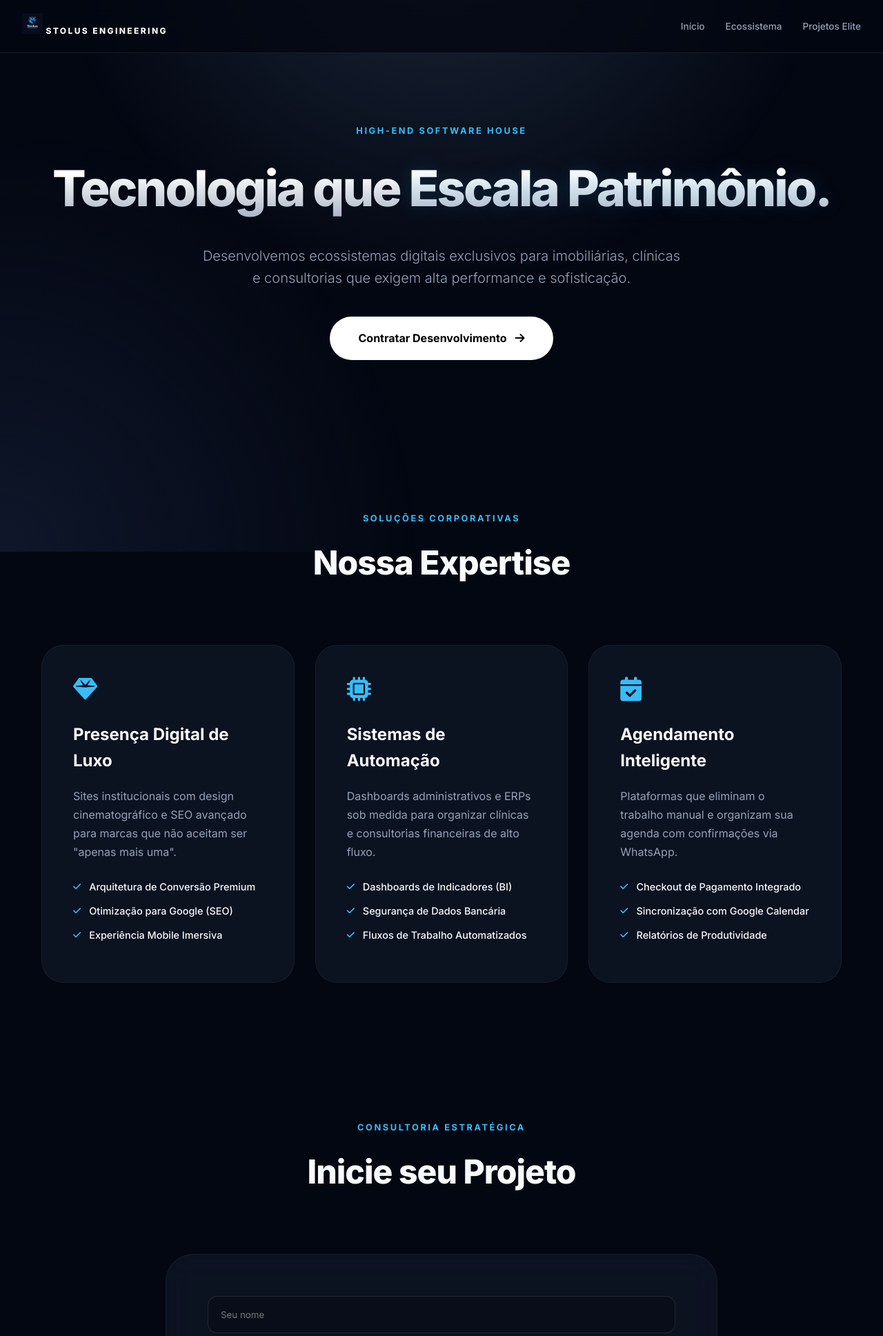
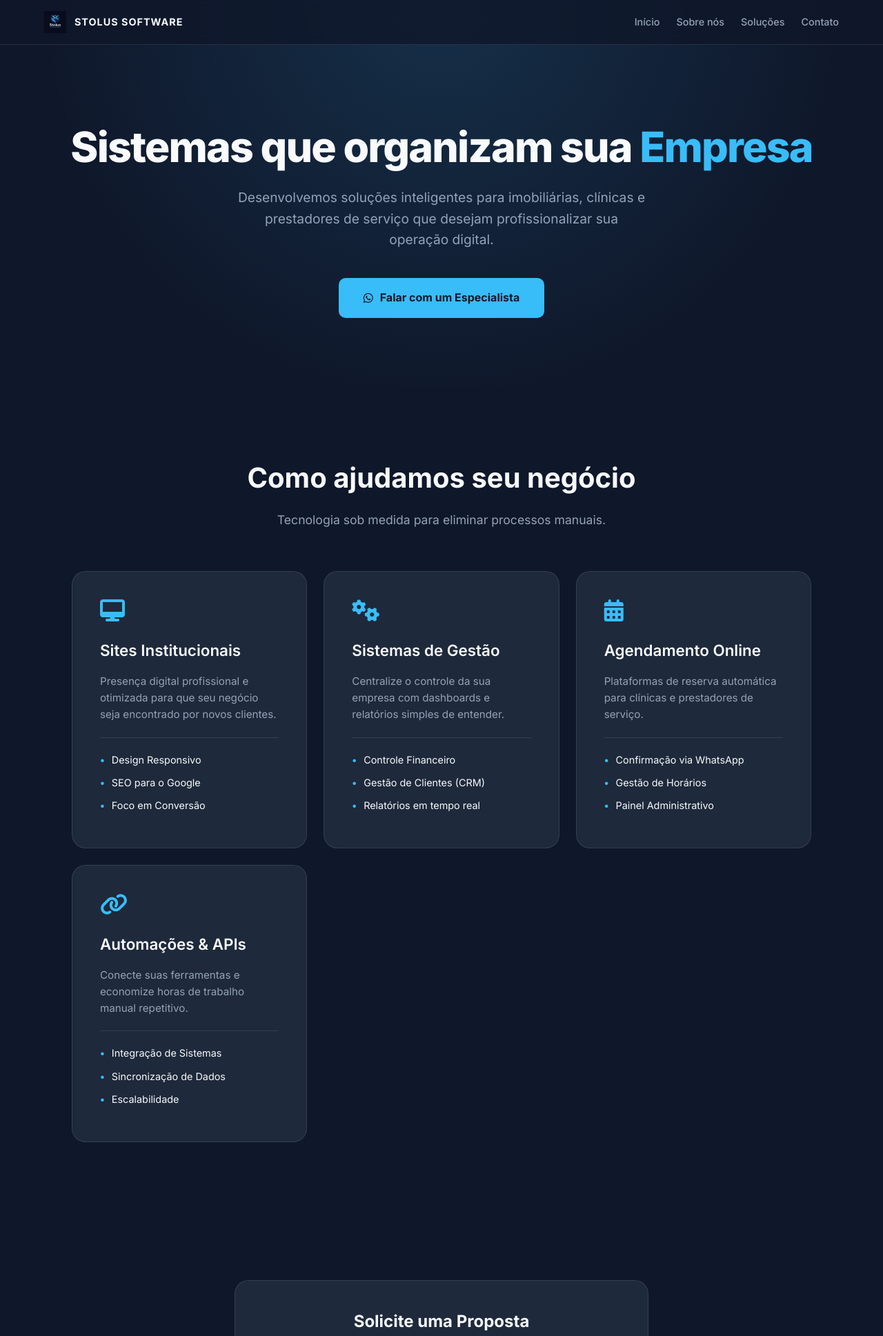
Before and after one commit to mathRyan889/Stolus_Dev, a Django app: page / in a window 1280 px wide. Shown: the top 1937 px of the page at 69% size. Run offline with Django 5.2, Linux system fonts and the light colour scheme.

Commit message:
alteração de layout

```diff
--- a/MeuSite/templates/home.html
+++ b/MeuSite/templates/home.html
@@ -4,200 +4,237 @@
 <head>
     <meta charset="UTF-8">
     <meta name="viewport" content="width=device-width, initial-scale=1.0">
-    <title>Stolus | Engenharia de Software Elite</title>
+    <title>Stolus | Sistemas para Empresas em Crescimento</title>
     <link href="https://fonts.googleapis.com/css2?family=Inter:wght@300;400;500;600;700;800&display=swap" rel="stylesheet">
     <link rel="stylesheet" href="https://cdnjs.cloudflare.com/ajax/libs/font-awesome/6.5.1/css/all.min.css">
     <style>
         :root {
-            --bg-dark: #030712;
-            --card-bg: rgba(17, 24, 39, 0.7);
+            --bg: #0f172a;
+            --surface: #1e293b;
             --primary: #38bdf8;
-            --primary-glow: rgba(56, 189, 248, 0.15);
+            --primary-hover: #7dd3fc;
             --text-main: #f8fafc;
             --text-dim: #94a3b8;
-            --accent: #818cf8;
+            --border: rgba(255, 255, 255, 0.1);
         }
 
         * { margin: 0; padding: 0; box-sizing: border-box; font-family: 'Inter', sans-serif; }
-        body { background: var(--bg-dark); color: var(--text-main); line-height: 1.6; overflow-x: hidden; }
+        body { background: var(--bg); color: var(--text-main); line-height: 1.6; overflow-x: hidden; }
 
-        /* Background Effects */
-        .bg-glow {
-            position: fixed; top: 0; left: 0; width: 100%; height: 100%;
-            background: radial-gradient(circle at 50% -20%, #1e293b, transparent 50%),
-                        radial-gradient(circle at 0% 100%, #0f172a, transparent 40%);
-            z-index: -1;
+        /* Navbar Moderna */
+        .navbar {
+            position: fixed; top: 0; width: 100%; z-index: 1000;
+            background: rgba(15, 23, 42, 0.8); backdrop-filter: blur(12px);
+            border-bottom: 1px solid var(--border);
+            padding: 1rem 5%; display: flex; justify-content: space-between; align-items: center;
+        }
+        .nav-logo-container { display: flex; align-items: center; gap: 12px; }
+        .nav-logo-text { font-weight: 700; font-size: 0.9rem; letter-spacing: 1px; color: var(--text-main); }
+
+        .nav-links { display: flex; gap: 24px; list-style: none; }
+        .nav-links a { color: var(--text-dim); text-decoration: none; font-size: 0.9rem; font-weight: 500; transition: 0.3s; }
+        .nav-links a:hover { color: var(--primary); }
+
+        /* Hero Section */
+        header {
+            padding: 180px 5% 100px;
+            text-align: center;
+            background: radial-gradient(circle at 50% 0%, rgba(56, 189, 248, 0.15), transparent 70%);
+        }
+        .hero h1 { font-size: clamp(2.5rem, 5vw, 3.8rem); font-weight: 800; letter-spacing: -0.03em; line-height: 1.1; margin-bottom: 24px; }
+        .hero h1 span { color: var(--primary); }
+        .hero p { max-width: 600px; margin: 0 auto 40px; color: var(--text-dim); font-size: 1.2rem; font-weight: 400; }
+
+        .btn-main {
+            padding: 16px 36px; background: var(--primary); color: #0f172a;
+            border-radius: 10px; font-weight: 700; text-decoration: none;
+            display: inline-flex; align-items: center; gap: 10px; transition: 0.3s;
+        }
+        .btn-main:hover { background: var(--primary-hover); transform: translateY(-2px); box-shadow: 0 10px 20px rgba(56, 189, 248, 0.2); }
+
+        /* Grid de Serviços */
+        section { max-width: 1200px; margin: auto; padding: 100px 5%; }
+        .section-header { text-align: center; margin-bottom: 60px; }
+        .section-header h2 { font-size: 2.5rem; font-weight: 700; margin-bottom: 15px; }
+        .section-header p { color: var(--text-dim); font-size: 1.1rem; }
+
+        .solution-grid {
+            display: grid; grid-template-columns: repeat(auto-fit, minmax(280px, 1fr)); gap: 24px;
         }
 
-        .navbar {
-            position: fixed; top: 0; width: 100%; z-index: 1000;
-            background: rgba(3, 7, 18, 0.8); backdrop-filter: blur(16px);
-            border-bottom: 1px solid rgba(255,255,255,0.08);
-            padding: 1.2rem 2rem; display: flex; justify-content: space-between; align-items: center;
-        }
-        .nav-logo-text { font-weight: 800; font-size: 0.75rem; letter-spacing: 0.2em; color: var(--text-main); text-transform: uppercase; }
-
-        .nav-links { display: flex; gap: 30px; list-style: none; }
-        .nav-links a { color: var(--text-dim); text-decoration: none; font-size: 0.85rem; font-weight: 500; transition: 0.3s; }
-        .nav-links a:hover { color: var(--primary); }
-
-        /* Hero Refinado */
-        header { padding: 180px 20px 120px; text-align: center; }
-        .hero h1 {
-            font-size: clamp(2.8rem, 6vw, 4.5rem); font-weight: 800; letter-spacing: -0.04em; margin-bottom: 24px;
-            background: linear-gradient(to bottom, #fff 30%, #94a3b8); -webkit-background-clip: text; -webkit-text-fill-color: transparent;
-        }
-        .hero span { color: var(--primary); text-shadow: 0 0 30px var(--primary-glow); }
-        .hero p { max-width: 700px; margin: 0 auto 40px; color: var(--text-dim); font-size: 1.25rem; font-weight: 300; }
-
-        .btn-main {
-            padding: 18px 40px; background: #fff; color: #000;
-            border-radius: 50px; font-weight: 700; text-decoration: none;
-            display: inline-flex; align-items: center; gap: 12px; transition: 0.4s cubic-bezier(0.4, 0, 0.2, 1);
-            border: 1px solid transparent;
-        }
-        .btn-main:hover { transform: translateY(-3px); box-shadow: 0 20px 40px rgba(0,0,0,0.4); background: var(--primary); color: #fff; }
-
-        /* Cards Estilo Glassmorphism */
-        section { max-width: 1200px; margin: auto; padding: 100px 20px; }
-        .section-tag { color: var(--primary); font-size: 0.8rem; font-weight: 700; text-transform: uppercase; letter-spacing: 0.2em; display: block; margin-bottom: 15px; text-align: center; }
-        .section-title { text-align: center; margin-bottom: 80px; font-size: 3rem; font-weight: 800; letter-spacing: -0.02em; }
-
-        .solution-grid { display: grid; grid-template-columns: repeat(auto-fit, minmax(300px, 1fr)); gap: 30px; }
         .solution-link { text-decoration: none; color: inherit; }
 
         .solution-card {
-            background: var(--card-bg); border: 1px solid rgba(255,255,255,0.05);
-            padding: 45px; border-radius: 32px; transition: 0.5s; display: flex; flex-direction: column;
-            height: 100%; position: relative; overflow: hidden;
+            background: var(--surface); border: 1px solid var(--border);
+            padding: 40px; border-radius: 20px; transition: 0.3s;
+            height: 100%; display: flex; flex-direction: column;
         }
-        .solution-card::before {
-            content: ""; position: absolute; top: 0; left: 0; width: 100%; height: 100%;
-            background: linear-gradient(45deg, transparent, rgba(56, 189, 248, 0.05)); opacity: 0; transition: 0.5s;
+        .solution-card:hover { border-color: var(--primary); transform: translateY(-5px); box-shadow: 0 10px 30px rgba(0,0,0,0.2); }
+        .solution-card i { font-size: 2rem; color: var(--primary); margin-bottom: 24px; }
+        .solution-card h3 { margin-bottom: 15px; font-size: 1.4rem; font-weight: 600; }
+        .solution-card p { color: var(--text-dim); font-size: 0.95rem; margin-bottom: 20px; flex-grow: 1; }
+        .solution-card ul { list-style: none; border-top: 1px solid var(--border); padding-top: 20px; }
+        .solution-card ul li { margin-bottom: 10px; font-size: 0.9rem; display: flex; align-items: center; gap: 10px; color: var(--text-main); }
+        .solution-card ul li::before { content: "•"; color: var(--primary); font-weight: bold; }
+
+        /* Contato Profissional */
+        .contact-box {
+            max-width: 600px; margin: 0 auto; background: var(--surface);
+            padding: 40px; border-radius: 20px; border: 1px solid var(--border);
         }
-        .solution-card:hover { border-color: rgba(56, 189, 248, 0.4); transform: translateY(-10px); background: rgba(17, 24, 39, 0.9); }
-        .solution-card:hover::before { opacity: 1; }
+        .contact-box h3 { margin-bottom: 25px; text-align: center; font-size: 1.5rem; }
+        form input, form select, form textarea {
+            width: 100%; padding: 15px; margin-bottom: 15px; background: #0f172a;
+            border: 1px solid var(--border); border-radius: 8px; color: white; outline: none; transition: 0.3s;
+        }
+        form input:focus { border-color: var(--primary); }
+        form button {
+            width: 100%; padding: 16px; background: var(--primary); border: none;
+            border-radius: 8px; font-weight: 700; cursor: pointer; transition: 0.3s; color: #0f172a;
+        }
+        form button:hover { background: var(--primary-hover); }
 
-        .solution-card i { font-size: 2.2rem; color: var(--primary); margin-bottom: 30px; }
-        .solution-card h3 { margin-bottom: 18px; font-size: 1.5rem; font-weight: 700; }
-        .solution-card p { color: var(--text-dim); font-size: 1rem; margin-bottom: 25px; line-height: 1.7; }
-
-        .solution-card ul { list-style: none; margin-top: auto; }
-        .solution-card ul li { margin-bottom: 12px; font-size: 0.9rem; color: var(--text-main); display: flex; align-items: center; gap: 12px; font-weight: 500; }
-        .solution-card ul li::before { content: "\f00c"; font-family: "Font Awesome 6 Free"; font-weight: 900; color: var(--primary); font-size: 0.8rem; }
-
-        /* Form Estilo Minimalista */
-        .contact-box {
-            max-width: 800px; margin: 40px auto; background: var(--card-bg);
-            padding: 60px; border-radius: 40px; border: 1px solid rgba(255,255,255,0.05);
-            backdrop-filter: blur(20px);
+        /* Footer */
+        footer { border-top: 1px solid var(--border); padding: 60px 5% 30px; background: #080c14; }
+        .footer-content {
+            max-width: 1200px; margin: auto; display: grid; grid-template-columns: repeat(auto-fit, minmax(200px, 1fr)); gap: 40px;
         }
-        form input, form select, form textarea {
-            width: 100%; padding: 18px; margin-bottom: 20px; background: rgba(0,0,0,0.2);
-            border: 1px solid rgba(255,255,255,0.1); border-radius: 14px; color: white; outline: none; transition: 0.3s;
-        }
-        form input:focus { border-color: var(--primary); background: rgba(0,0,0,0.4); }
-        form button {
-            width: 100%; padding: 20px; background: var(--primary); border: none;
-            border-radius: 14px; font-weight: 700; cursor: pointer; transition: 0.4s; color: #000;
-        }
-        form button:hover { transform: scale(1.02); box-shadow: 0 10px 30px var(--primary-glow); }
+        .footer-links h4 { margin-bottom: 20px; color: var(--primary); font-size: 0.9rem; text-transform: uppercase; }
+        .footer-links ul { list-style: none; }
+        .footer-links li { margin-bottom: 12px; }
+        .footer-links a { color: var(--text-dim); text-decoration: none; transition: 0.2s; font-size: 0.9rem; }
+        .footer-links a:hover { color: var(--text-main); }
 
         @media (max-width: 768px) {
             .nav-links { display: none; }
-            .hero h1 { font-size: 2.5rem; }
-            .contact-box { padding: 30px; }
+            header { padding-top: 140px; }
         }
     </style>
 </head>
 <body>
-    <div class="bg-glow"></div>
 
 <nav class="navbar">
     <div class="nav-logo-container">
-        <img src="{% static 'images/logo.png' %}" alt="Stolus" style="height: 30px;">
-        <span class="nav-logo-text">Stolus Engineering</span>
+        <img src="{% static 'images/logo.png' %}" alt="Stolus" style="height: 32px;">
+        <span class="nav-logo-text">STOLUS SOFTWARE</span>
     </div>
     <ul class="nav-links">
         <li><a href="{% url 'home' %}">Início</a></li>
-        <li><a href="{% url 'about' %}">Ecossistema</a></li>
-        <li><a href="#contato">Projetos Elite</a></li>
+        <li><a href="{% url 'about' %}">Sobre nós</a></li>
+        <li><a href="#servicos">Soluções</a></li>
+        <li><a href="#contato">Contato</a></li>
     </ul>
 </nav>
 
 <header>
     <div class="hero">
-        <span class="section-tag">High-End Software House</span>
-        <h1>Tecnologia que <span>Escala Patrimônio.</span></h1>
-        <p>Desenvolvemos ecossistemas digitais exclusivos para imobiliárias, clínicas e consultorias que exigem alta performance e sofisticação.</p>
+        <h1>Sistemas que organizam sua <span>Empresa</span></h1>
+        <p>Desenvolvemos soluções inteligentes para imobiliárias, clínicas e prestadores de serviço que desejam profissionalizar sua operação digital.</p>
         <a href="https://wa.me/5562994278195" class="btn-main">
-            Contratar Desenvolvimento <i class="fa-solid fa-arrow-right"></i>
+            <i class="fa-brands fa-whatsapp"></i> Falar com um Especialista
         </a>
     </div>
 </header>
 
 <section id="servicos">
-    <span class="section-tag">Soluções Corporativas</span>
-    <h2 class="section-title">Nossa Expertise</h2>
+    <div class="section-header">
+        <h2>Como ajudamos seu negócio</h2>
+        <p>Tecnologia sob medida para eliminar processos manuais.</p>
+    </div>
     <div class="solution-grid">
 
         <a href="#" class="solution-link">
             <div class="solution-card">
-                <i class="fa-solid fa-gem"></i>
-                <h3>Presença Digital de Luxo</h3>
-                <p>Sites institucionais com design cinematográfico e SEO avançado para marcas que não aceitam ser "apenas mais uma".</p>
+                <i class="fa-solid fa-desktop"></i>
+                <h3>Sites Institucionais</h3>
+                <p>Presença digital profissional e otimizada para que seu negócio seja encontrado por novos clientes.</p>
                 <ul>
-                    <li>Arquitetura de Conversão Premium</li>
-                    <li>Otimização para Google (SEO)</li>
-                    <li>Experiência Mobile Imersiva</li>
+                    <li>Design Responsivo</li>
+                    <li>SEO para o Google</li>
+                    <li>Foco em Conversão</li>
                 </ul>
             </div>
         </a>
 
         <a href="#" class="solution-link">
             <div class="solution-card">
-                <i class="fa-solid fa-microchip"></i>
-                <h3>Sistemas de Automação</h3>
-                <p>Dashboards administrativos e ERPs sob medida para organizar clínicas e consultorias financeiras de alto fluxo.</p>
+                <i class="fa-solid fa-gears"></i>
+                <h3>Sistemas de Gestão</h3>
+                <p>Centralize o controle da sua empresa com dashboards e relatórios simples de entender.</p>
                 <ul>
-                    <li>Dashboards de Indicadores (BI)</li>
-                    <li>Segurança de Dados Bancária</li>
-                    <li>Fluxos de Trabalho Automatizados</li>
+                    <li>Controle Financeiro</li>
+                    <li>Gestão de Clientes (CRM)</li>
+                    <li>Relatórios em tempo real</li>
                 </ul>
             </div>
         </a>
 
         <a href="#" class="solution-link">
             <div class="solution-card">
-                <i class="fa-solid fa-calendar-check"></i>
-                <h3>Agendamento Inteligente</h3>
-                <p>Plataformas que eliminam o trabalho manual e organizam sua agenda com confirmações via WhatsApp.</p>
+                <i class="fa-solid fa-calendar-days"></i>
+                <h3>Agendamento Online</h3>
+                <p>Plataformas de reserva automática para clínicas e prestadores de serviço.</p>
                 <ul>
-                    <li>Checkout de Pagamento Integrado</li>
-                    <li>Sincronização com Google Calendar</li>
-                    <li>Relatórios de Produtividade</li>
+                    <li>Confirmação via WhatsApp</li>
+                    <li>Gestão de Horários</li>
+                    <li>Painel Administrativo</li>
                 </ul>
             </div>
         </a>
+
+        <a href="#" class="solution-link">
+            <div class="solution-card">
+                <i class="fa-solid fa-link"></i>
+                <h3>Automações & APIs</h3>
+                <p>Conecte suas ferramentas e economize horas de trabalho manual repetitivo.</p>
+                <ul>
+                    <li>Integração de Sistemas</li>
+                    <li>Sincronização de Dados</li>
+                    <li>Escalabilidade</li>
+                </ul>
+            </div>
+        </a>
+
     </div>
 </section>
 
 <section id="contato">
-    <span class="section-tag">Consultoria Estratégica</span>
-    <h2 class="section-title">Inicie seu Projeto</h2>
     <div class="contact-box">
+        <h3>Solicite uma Proposta</h3>
         <form method="post">
             {% csrf_token %}
             {{ form.name }}
             {{ form.email }}
             {{ form.phone }}
-            <button type="submit">Solicitar Orçamento Executivo</button>
+            <button type="submit">Enviar Mensagem</button>
         </form>
     </div>
 </section>
 
-<footer style="text-align: center; padding: 60px 20px; border-top: 1px solid rgba(255,255,255,0.05);">
-    <p style="color: var(--text-dim); font-size: 0.9rem;">© 2026 Stolus Software Engineering. Excelência em cada linha de código.</p>
+<footer>
+    <div class="footer-content">
+        <div class="footer-brand">
+            <img src="{% static 'images/logo.png' %}" alt="Stolus" style="height: 30px; margin-bottom: 15px;">
+            <p style="color: var(--text-dim); font-size: 0.85rem;">Soluções digitais para pequenas e médias empresas.</p>
+        </div>
+        <div class="footer-links">
+            <h4>Navegação</h4>
+            <ul>
+                <li><a href="{% url 'home' %}">Início</a></li>
+                <li><a href="{% url 'about' %}">Sobre</a></li>
+            </ul>
+        </div>
+        <div class="footer-links">
+            <h4>Contato</h4>
+            <ul>
+                <li><a href="https://wa.me/5562994278195"><i class="fa-brands fa-whatsapp"></i> WhatsApp</a></li>
+                <li><a href="#"><i class="fa-brands fa-linkedin"></i> LinkedIn</a></li>
+            </ul>
+        </div>
+    </div>
+    <p style="text-align: center; color: var(--text-dim); font-size: 0.75rem; margin-top: 40px;">
+        © 2026 Stolus Software — Todos os direitos reservados.
+    </p>
 </footer>
 
 </body>
```
Also changed, not shown: MeuSite/templates/about.html (+60 -49 lines).
